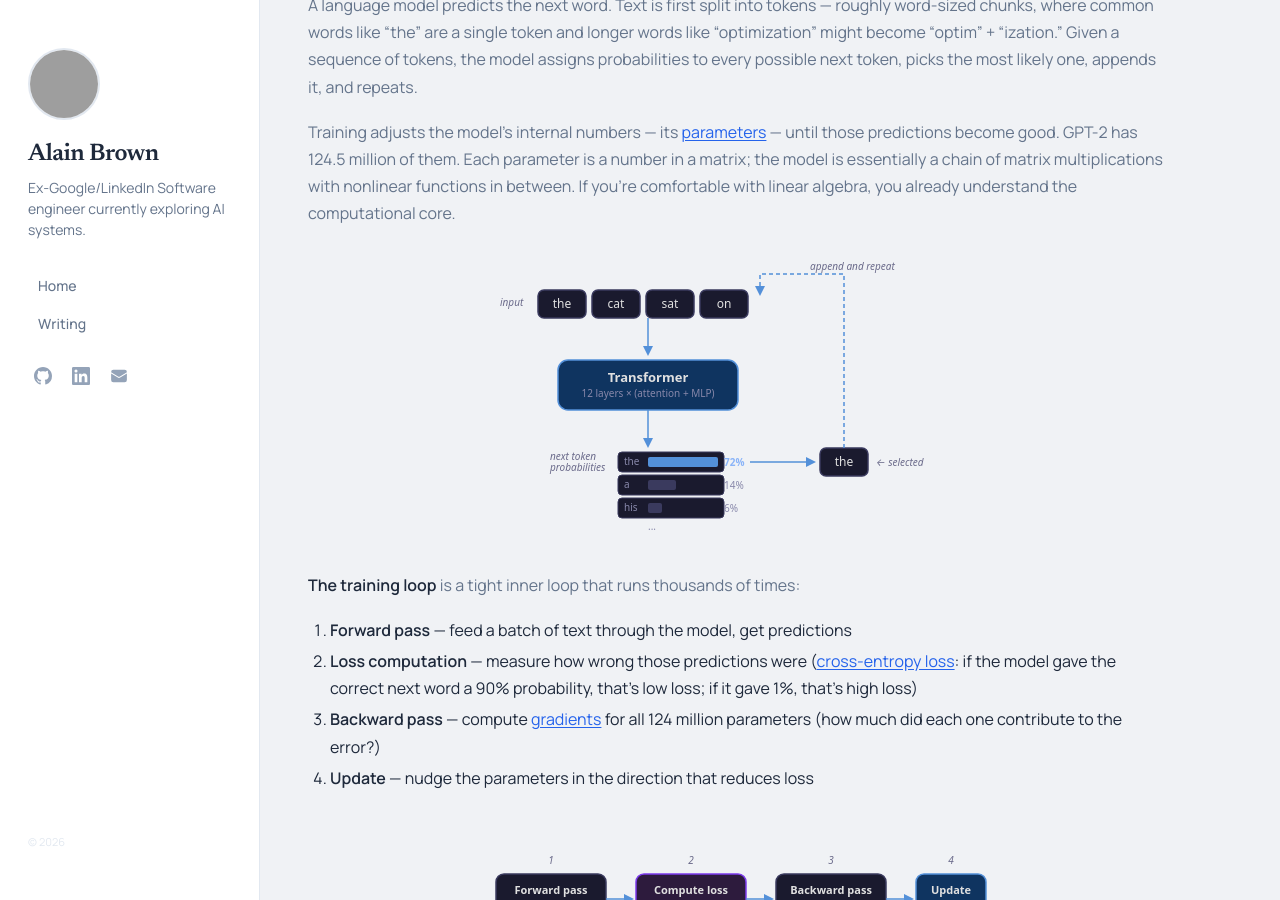
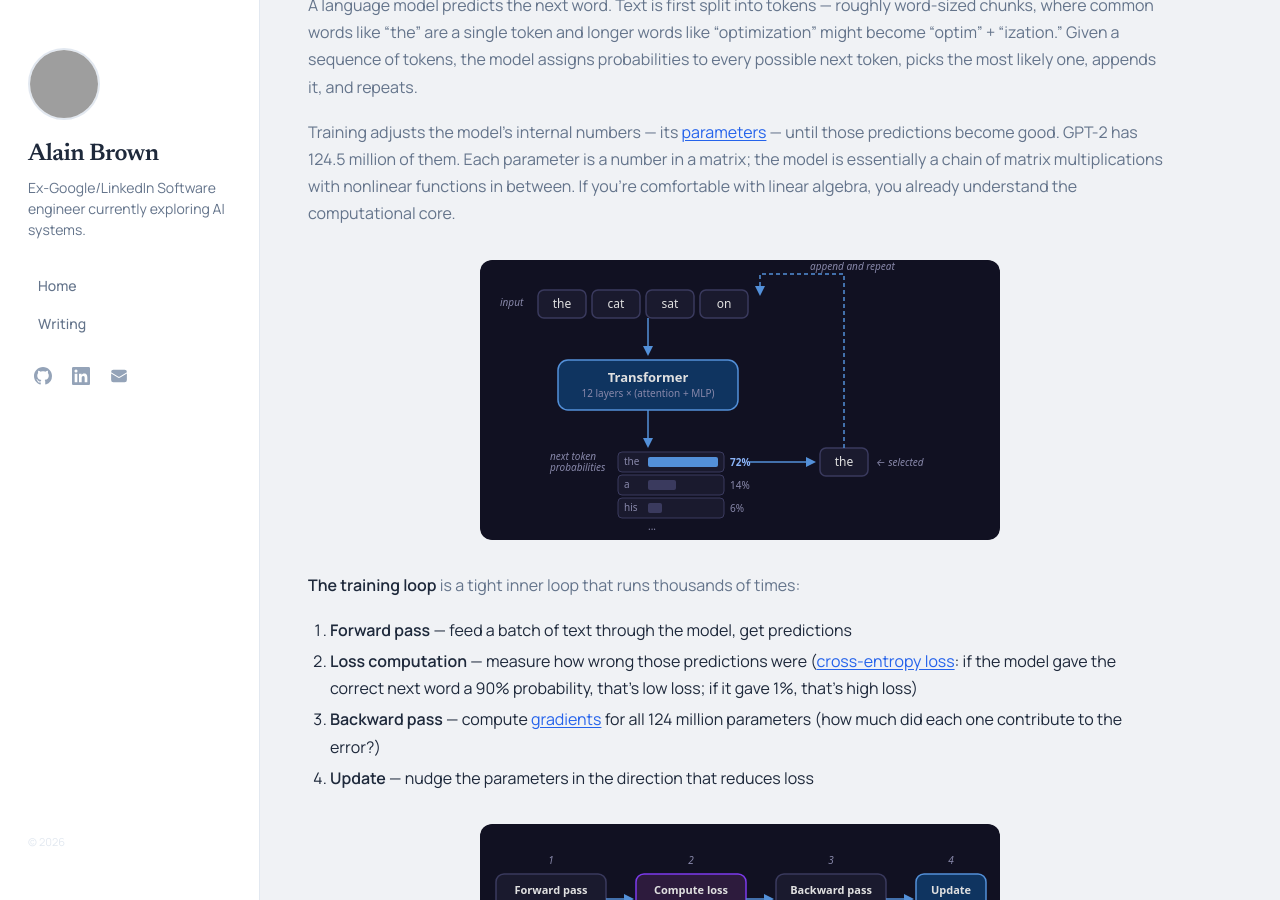
Before and after one commit to alainbrown/alainbrown.github.io, a Jekyll site: the page built from _posts/2026-03-19-modern-ai-primer.md, in a window 1280 px wide and 900 px high, scrolled down 1507 px. Built offline with Jekyll 4.4.1, drawn with Linux system fonts in a browser that asks for light colours; grey boxes are pictures that could not be loaded.

Commit message:
Fix SVG readability: add solid backgrounds, widen attention weights box
Co-Authored-By: Claude Opus 4.6 (1M context) <noreply@anthropic.com>

```diff
--- a/_posts/2026-03-19-modern-ai-primer.md
+++ b/_posts/2026-03-19-modern-ai-primer.md
@@ -68,7 +68,7 @@ Each layer contains two operations:
 
 Here's what attention looks like concretely. When the model processes "the cat sat on", the token "sat" needs to figure out which earlier tokens are relevant for predicting what comes next. It computes a weight for each previous token — how much to pay attention to it — then blends their representations together:
 
-<img src="/assets/posts/modern-ai-primer/attention-weights.svg" alt="Attention weights: the token 'sat' assigns weights to all previous tokens. 'cat' gets the highest weight (0.62) because it's most relevant for predicting what follows." style="max-width: 460px; margin: 2em auto; display: block;">
+<img src="/assets/posts/modern-ai-primer/attention-weights.svg" alt="Attention weights: the token 'sat' assigns weights to all previous tokens. 'cat' gets the highest weight (0.62) because it's most relevant for predicting what follows." style="max-width: 500px; margin: 2em auto; display: block;">
 
 The model learns these weights from data. Nobody programs "pay attention to the subject noun" — it discovers that pattern because it helps predict the next word.
 
```
Also changed, not shown: assets/posts/modern-ai-primer/attention-weights.svg, assets/posts/modern-ai-primer/inference-loop.svg, assets/posts/modern-ai-primer/loss-landscape.svg, assets/posts/modern-ai-primer/residual-connection.svg, assets/posts/modern-ai-primer/training-loop.svg, assets/posts/modern-ai-primer/transformer-stack.svg.
